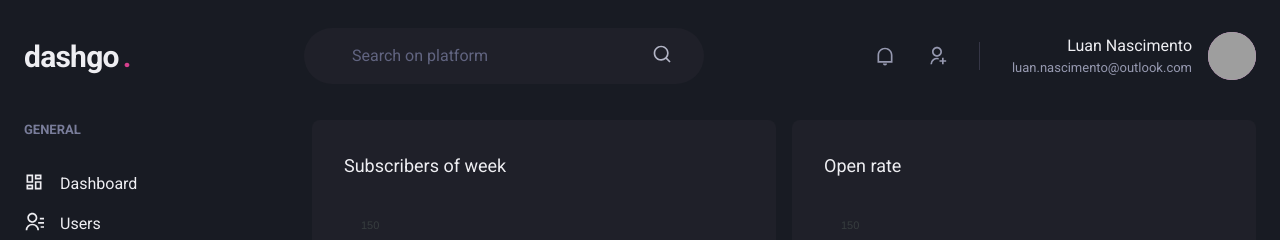
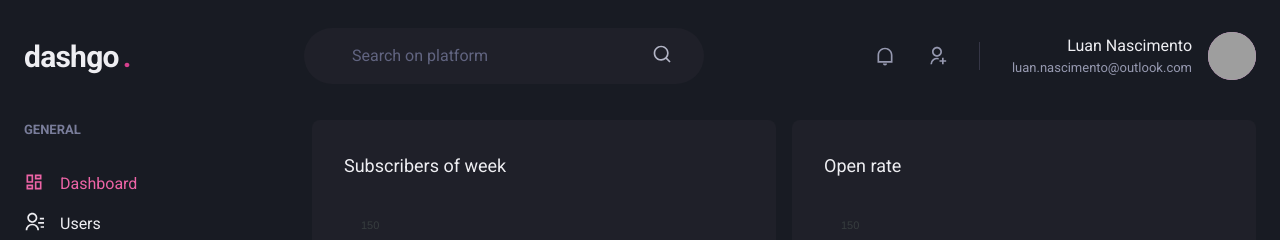
Before and after one commit to Luan4560/DashGo, a Next.js app: page /dashboard in a window 1280 px wide. Shown: the top 240 px of the page. Built offline with nearby package versions, Linux system fonts and the light colour scheme; grey boxes are pictures that could not be loaded.

Commit message:
Start Forms

```diff
--- /dev/null
+++ b/src/components/ActiveLink.tsx
@@ -0,0 +1,32 @@
+import { useRouter } from 'next/router';
+import Link, {LinkProps} from 'next/link'
+import {  cloneElement, ReactElement } from 'react'
+
+interface ActiveLinkProps extends LinkProps {
+  children: ReactElement
+  shouldMatchExactHref?: boolean;
+}
+
+export function ActiveLink({children,shouldMatchExactHref = false, ...rest}: ActiveLinkProps) {
+  const {asPath} = useRouter()
+  let isActive = false;
+
+  if(shouldMatchExactHref && (asPath === rest.href || asPath === rest.as)) {
+    isActive = true;
+  }
+
+  if(!shouldMatchExactHref &&
+    (asPath.startsWith(String(rest.href)) ||
+    asPath.startsWith(String(rest.as)))) {
+      isActive = true;
+    }
+
+
+  return (
+    <Link {...rest}>
+      {cloneElement(children, {
+        color: isActive ? 'pink.400' : 'gray.50'
+      })}
+    </Link>
+  )
+}
--- a/src/components/Sidebar/NavLink.tsx
+++ b/src/components/Sidebar/NavLink.tsx
@@ -1,16 +1,20 @@
-import { Link, Icon, Text, LinkProps as ChakraLinkProps} from "@chakra-ui/react";
+import { Link as ChakraLink, Icon, Text, LinkProps as ChakraLinkProps} from "@chakra-ui/react";
 import { ElementType } from "react";
+import { ActiveLink } from "../ActiveLink";
 
 interface NavLinkProps extends ChakraLinkProps {
   icon: ElementType;
   children: string;
+  href: string;
 }
 
-export function NavLink ({icon, children, ...rest}: NavLinkProps) {
+export function NavLink ({icon, children, href, ...rest}: NavLinkProps) {
   return (
-    <Link display="flex" align="center" {...rest}>
-      <Icon as={icon} fontSize="20" />
-      <Text ml="4" fontSize="medium">{children}</Text>
-    </Link>
+    <ActiveLink href={href} passHref>
+      <ChakraLink display="flex" align="center" {...rest}>
+        <Icon as={icon} fontSize="20" />
+        <Text ml="4" fontSize="medium">{children}</Text>
+      </ChakraLink>
+    </ActiveLink>
   )
 }
--- a/src/components/Sidebar/SidebarNav.tsx
+++ b/src/components/Sidebar/SidebarNav.tsx
@@ -7,13 +7,13 @@
   return (
     <Stack spacing="12" align="flex-start">
     <NavSection title="GENERAL">
-      <NavLink icon={RiDashboardLine}>Dashboard</NavLink>
-      <NavLink icon={RiContactsLine}>Users</NavLink>
+      <NavLink href="/dashboard" icon={RiDashboardLine}>Dashboard</NavLink>
+      <NavLink href="/users" icon={RiContactsLine}>Users</NavLink>
     </NavSection>
 
     <NavSection title="AUTOMATION">
-      <NavLink icon={RiInputMethodLine}>Forms</NavLink>
-      <NavLink icon={RiGitMergeLine}>Atomation</NavLink>
+      <NavLink href="/forms" icon={RiInputMethodLine}>Forms</NavLink>
+      <NavLink href="/automation" icon={RiGitMergeLine}>Atomation</NavLink>
     </NavSection>
   </Stack>
   )
--- a/src/pages/users/create.tsx
+++ b/src/pages/users/create.tsx
@@ -1,4 +1,5 @@
 import {Box, Button, Divider, Flex, Heading, HStack, SimpleGrid, VStack} from '@chakra-ui/react'
+import Link from 'next/link'
 import {Input} from '../../components/Form/Input'
 import {Header} from '../../components/Header'
 
@@ -31,7 +32,9 @@
 
           <Flex mt="8" justify="flex-end">
             <HStack spacing="4">
-              <Button colorScheme="whiteAlpha">Cancel</Button>
+              <Link href="/users" passHref>
+                <Button as="a" colorScheme="whiteAlpha">Cancel</Button>
+              </Link>
               <Button colorScheme="pink">Save</Button>
             </HStack>
           </Flex>
--- a/src/pages/users/index.tsx
+++ b/src/pages/users/index.tsx
@@ -1,4 +1,5 @@
 import {Box, Flex, Button, Heading, Icon, Table, Tr, Th, Checkbox, Thead, Tbody, Td, Text, useBreakpointValue} from '@chakra-ui/react'
+import Link from 'next/link'
 import { RiAddLine, RiPencilLine } from 'react-icons/ri'
 import {Header} from '../../components/Header'
 import { Pagination } from '../../components/Pagination'
@@ -20,6 +21,7 @@
           <Flex mb="8" justify="space-between" align="center">
             <Heading size="lg" fontWeight="normal">Users</Heading>
 
+            <Link href="/users/create" passHref>
               <Button
                 as="a"
                 size="sm"
@@ -29,6 +31,7 @@
               >
                 Create New
               </Button>
+            </Link>
           </Flex>
 
           <Table colorScheme="whiteAlpha">
```
Lines whose indentation alone changed are shown as unchanged.
